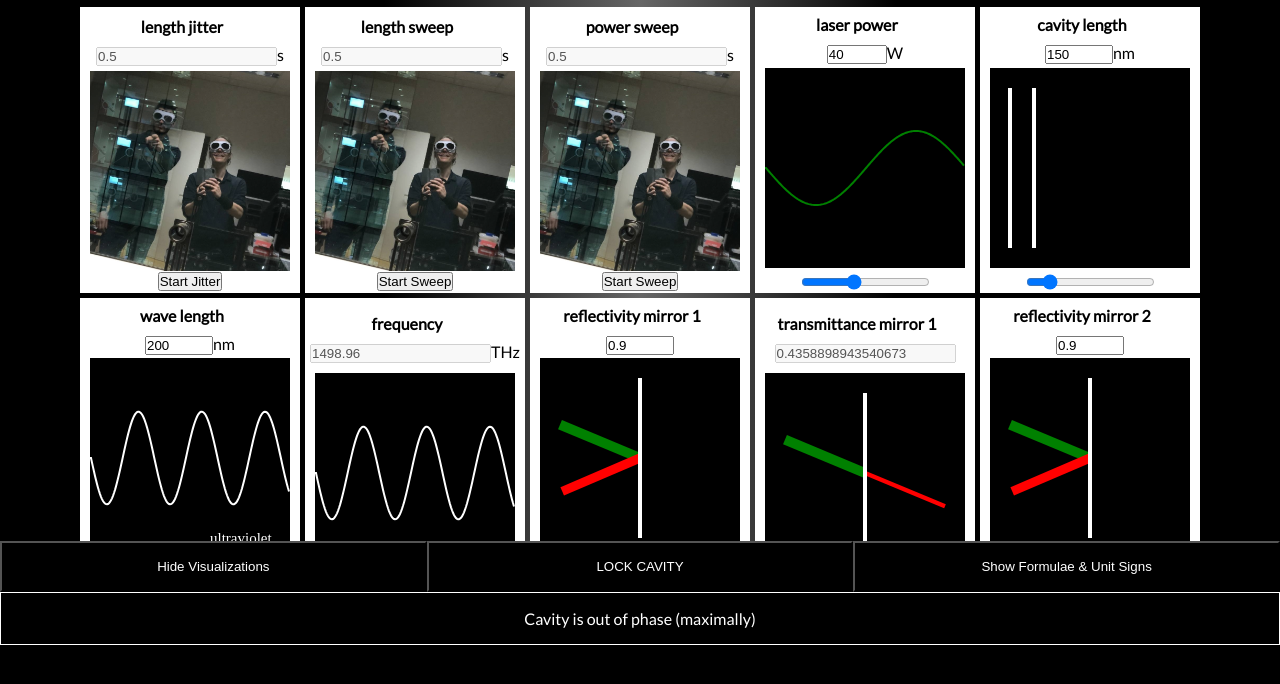
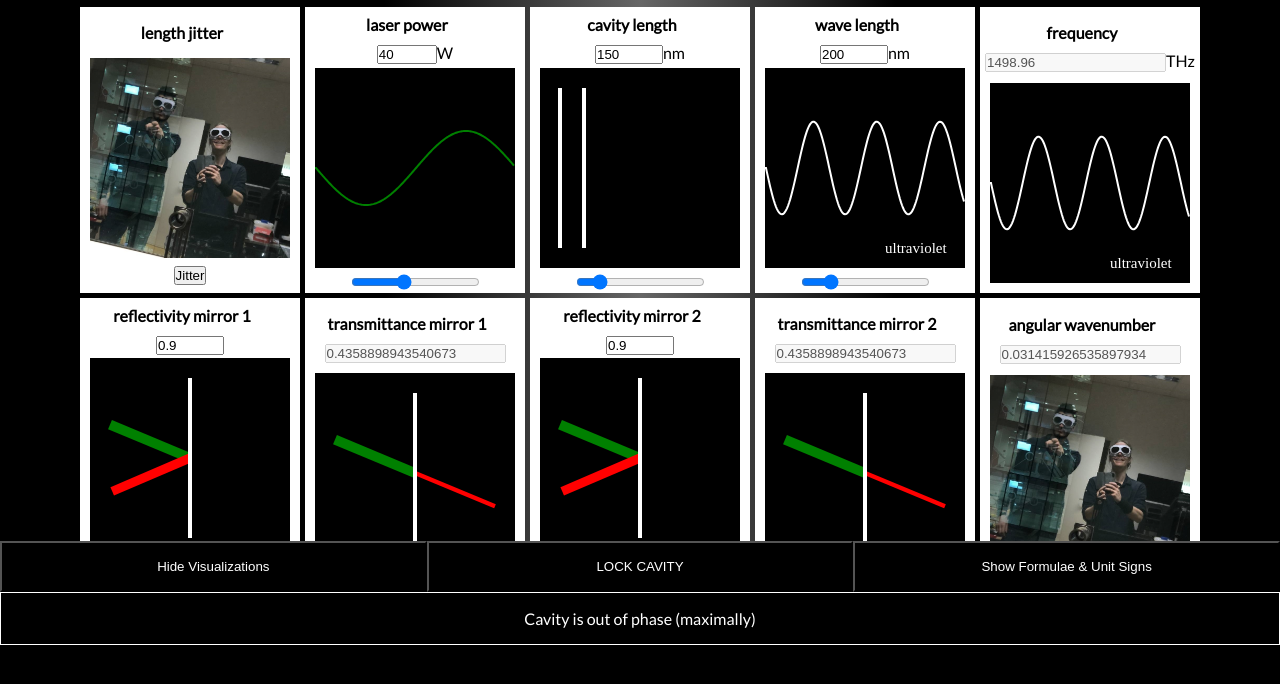
Before and after one commit to bmedicke/optical-cavity, a React (Create React App) app in the folder simulator/: page / in a window 1280 px wide. Shown: the top 684 px of the page. Built offline with nearby package versions, Linux system fonts and the light colour scheme; what better-react-mathjax would draw is missing.

Commit message:
avoid hoc for jitter, create jitterbox
Co-authored-by: Benjamin Medicke <bmedicke@gmail.com>

```diff
--- a/simulator/src/App.js
+++ b/simulator/src/App.js
@@ -17,6 +17,7 @@ import { wavelength2rgb, rgb2string } from './Visualizations.js'
 import { withJitter } from './withJitter.js'
 import { withSweep } from './withSweep.js'
 import { draw_sine } from './Visualizations.js'
+import JitterBox from './JitterBox.js'
 
 function changeFavicon(wavelength) {
   const canvas = document.createElement('canvas')
@@ -227,16 +228,14 @@ function App() {
     <MathJaxContext>
       <div className="App">
         <div style={containerStyle} className="variable-wrapper">
-          <LengthJitter
-            unit="s"
+          <JitterBox
             label="length jitter"
-            value={0.5}
             isActive={isLengthJittering}
             setIsActive={setIsLengthJittering}
             setter={setCavitylength}
             hideCanvas={!showvisualizations}
           />
-          <LengthSweep
+          {/* <LengthSweep
             unit="s"
             label="length sweep"
             value={0.5}
@@ -253,7 +252,7 @@ function App() {
             setIsActive={setIsPowerSweeping}
             setter={setLaserpower}
             hideCanvas={!showvisualizations}
-          />
+          /> */}
           <Box
             label="laser power"
             rgb={wavelengthColor}
--- /dev/null
+++ b/simulator/src/JitterBox.js
@@ -0,0 +1,70 @@
+import { useEffect, useState } from 'react'
+import { rgb2string } from './Visualizations'
+
+const JitterBox = ({
+  label = 'defaultLabel',
+  setter = null,
+  hideCanvas = false,
+  rgb = { r: 255, g: 255, b: 255 },
+//   isActive,
+//   setIsActive,
+  canvasplot = (
+    <canvas
+      // TODO use style from Visualization.css
+      style={{
+        backgroundColor: rgb2string(rgb, 0.1),
+        height: '200px',
+        width: '200px',
+        backgroundImage: 'url("/maniac.jpeg")',
+        backgroundSize: 'cover',
+        backgroundBlendMode: 'luminosity',
+      }}
+    ></canvas>
+  )
+}) => {
+
+    const [isActive, setIsActive] = useState(false)
+
+// Sets an interval every 0.5s
+  useEffect(() => {
+
+        const interval = setInterval(() => {
+        setIsActive(x => {console.log(x); return x;})
+
+        setIsActive(x => {
+            if(x){
+                setter && setter((y) => parseInt(y) + Math.floor(Math.random() * 3) - 1)
+            }
+            return x
+        })
+
+          },500)
+    return () => {
+      clearInterval(interval)
+      console.log("clearing intervale in " + label)
+    }
+  }, [])
+
+  const stylingBox = {
+    background: '#fff',
+    display: 'inline-flex',
+    flexDirection: 'column',
+    margin: '2.5px 2.5px',
+    justifyContent: 'space-evenly',
+    alignItems: 'center',
+    width: '220px',
+    minWidth: '220px',
+  }
+
+  return (
+    <div className="box" style={stylingBox}>
+      <label style={{ color: 'white', textAlign: 'center', width: '100%' }}>
+        <h1 style={{ marginRight: '1rem' }}>{label}</h1>
+      </label>
+      {!hideCanvas && canvasplot}
+      <button onClick={() => setIsActive(x => !x)}>Jitter</button>
+          </div>
+  )
+}
+
+export default JitterBox
```
